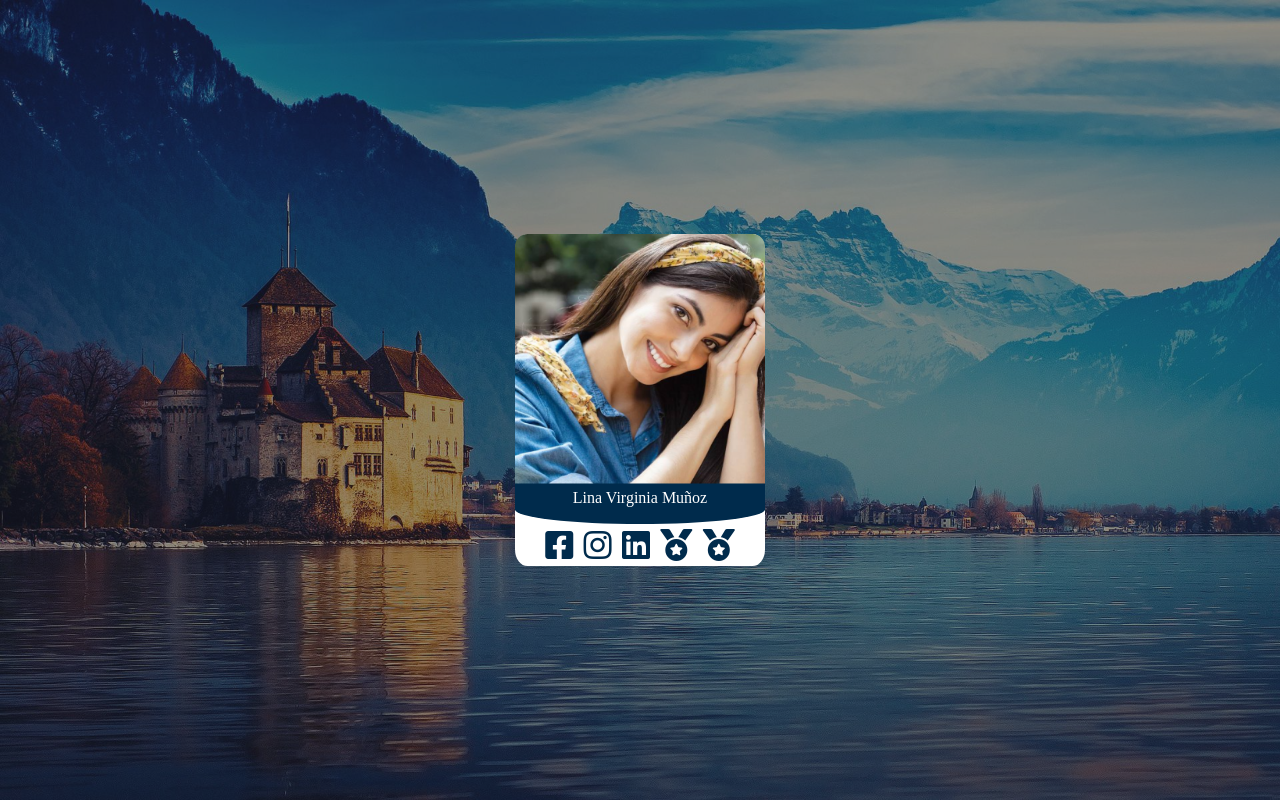
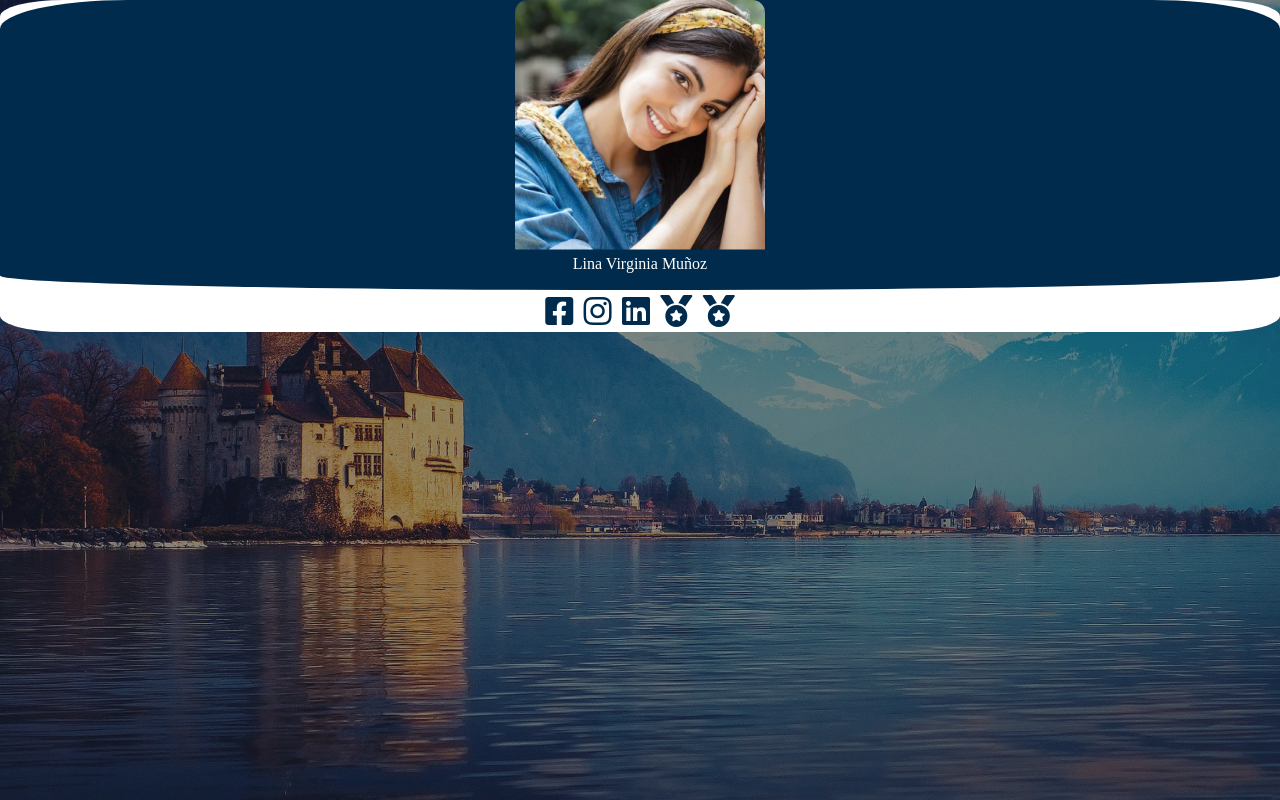
Before and after one commit to JorgeAVargasC/anuario, a PHP site: page /mini-cards.html in a window 1280 px wide. Run offline with PHP 8.4, Linux system fonts and the light colour scheme; some libraries are stand-ins or nearby versions; some web fonts are replaced.

Commit message:
Arreglo vista principal

```diff
--- a/css/main.css
+++ b/css/main.css
@@ -67,9 +67,6 @@ h4 {
 .img-filter {
     height: 100vh;
     background-color: #21212177;
-    display: flex;
-    align-items: center;
-    justify-content: center;
 }
 
 
--- a/index.html
+++ b/index.html
@@ -24,7 +24,7 @@
                         <a href="#">Inicio</a>
                         <a href="#">Objetivos</a>
                         <a href="#">Capitulos</a>
-                        <a href="#">Historia</a>
+                        <a href="#">About us</a>
                     </div>
                     <button class="hamburger" id="hamburger">
                         <span class="top-line"></span>
```
